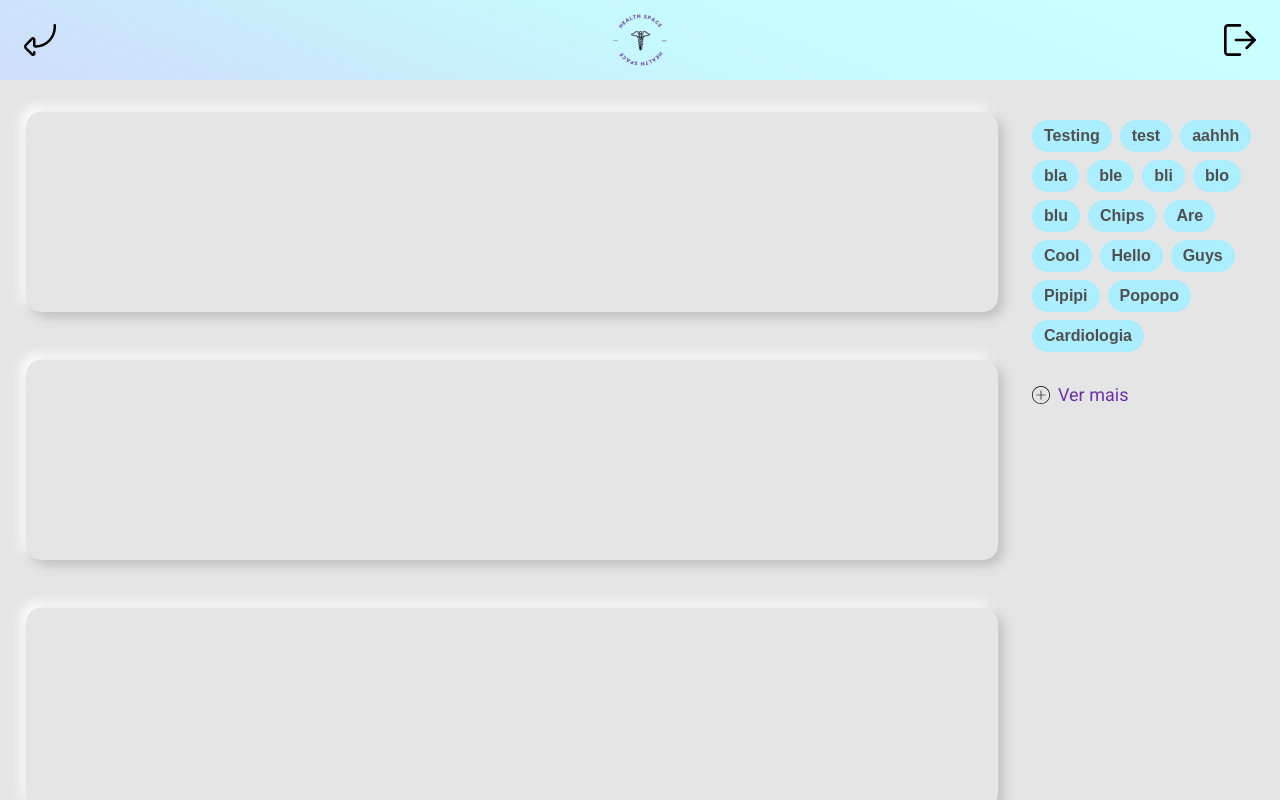
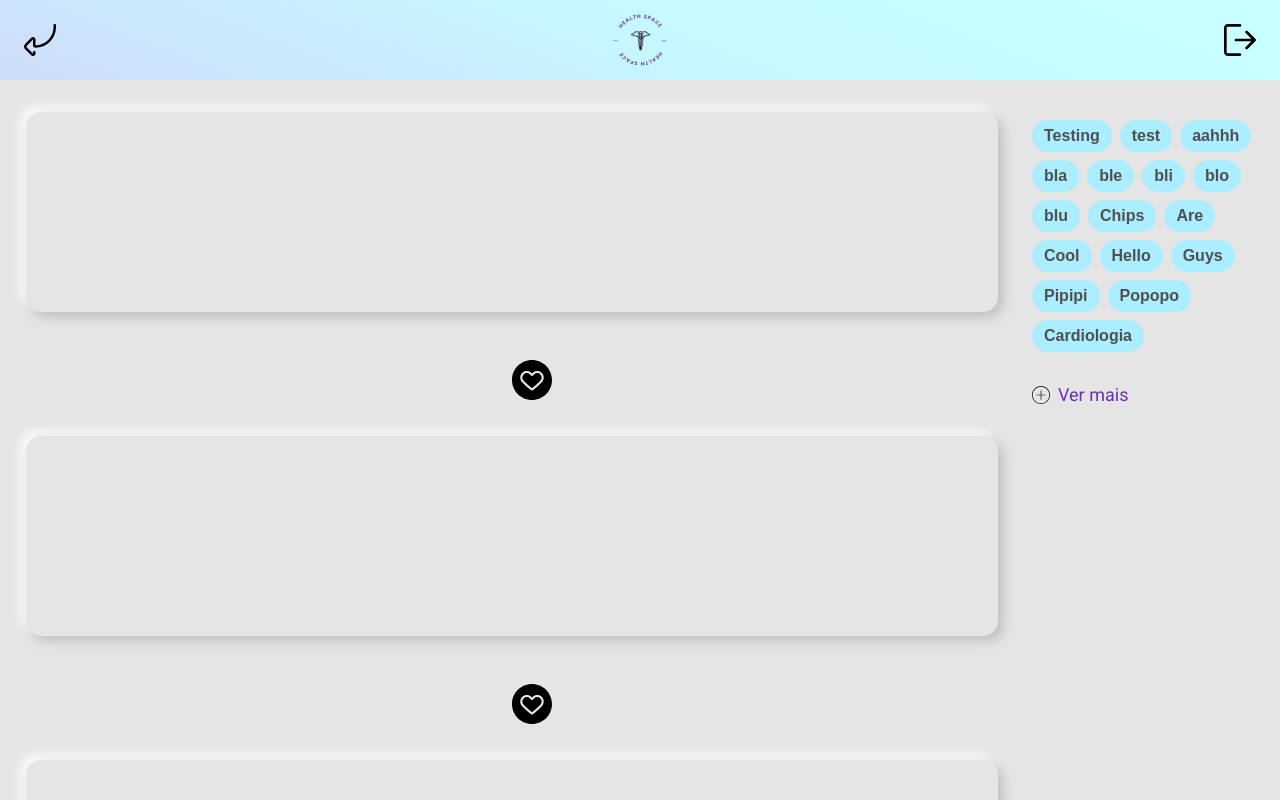
Before and after one commit to Matts-R/healthlab, an Angular app in the folder frontend/: page /favoritos in a window 1280 px wide. Built offline with nearby package versions, Linux system fonts and the light colour scheme; a web font is replaced by a local one.

Commit message:
Adicionando tela post favoritos

```diff
--- a/frontend/src/app/components/favoritos/favoritos.component.css
+++ b/frontend/src/app/components/favoritos/favoritos.component.css
@@ -5,3 +5,40 @@
     display: grid;
     grid-template-columns: 80% auto 0%;
   }
+  .post-card {
+    height: 25vh;
+    width: 95%;
+    margin: 2rem auto 3rem;
+
+    border-radius: 15px;
+    background: #e5e5e5;
+    box-shadow: 5px 5px 12px #bebebe, -5px -5px 12px #ffffff;
+
+    transition: all 0.3s ease-in-out;
+    cursor: pointer;
+  }
+
+  .post-card:hover {
+    border-radius: 15px;
+    background: #e5e5e5;
+    box-shadow: 5px 5px 0px #777777, -5px -5px 0px #ffffff;
+
+    transform: translateY(-0.3rem);
+  }
+  .clickable {
+    cursor: pointer;
+  }
+  .coracao{
+    height: 40px;
+    position: relative;
+    left: 50%;
+  }
+  .post-share {
+    text-align:center;
+    margin-top:-2px;
+    margin-bottom:20px;
+    background:transparent;
+    }
+    .post-share a {
+    display:inline-block;
+    }
--- a/frontend/src/app/components/favoritos/favoritos.component.html
+++ b/frontend/src/app/components/favoritos/favoritos.component.html
@@ -1,7 +1,11 @@
 <main class="home-container">
-    <div class="content">
-      <app-post-card></app-post-card>
-    </div>
+  <div class="post-container">
+    <ng-container *ngFor="let post of posts">
+      <div class="post-card">
+      </div>
+      <img class="coracao clickable"  (click)="teste()" src="./assets/coracao.svg" alt="" />
+    </ng-container>
+  </div>
     <div class="tags">
       <app-tags-card></app-tags-card>
     </div>
--- a/frontend/src/app/components/favoritos/favoritos.component.ts
+++ b/frontend/src/app/components/favoritos/favoritos.component.ts
@@ -6,10 +6,36 @@ import { Component, OnInit } from '@angular/core';
   styleUrls: ['./favoritos.component.css']
 })
 export class FavoritosComponent implements OnInit {
-
+  public posts: Array<any> = [];
   constructor() { }
 
   ngOnInit(): void {
+    this.posts = [
+      {
+        name: 'Bla',
+        quando: 'bli',
+        por: 'kk',
+      },
+      {
+        name: 'Bla',
+        quando: 'bli',
+        por: 'kk',
+      },
+      {
+        name: 'Bla',
+        quando: 'bli',
+        por: 'kk',
+      },
+      {
+        name: 'Bla',
+        quando: 'bli',
+        por: 'kk',
+      },
+    ];
+
+    console.log(this.posts);
   }
-
+  teste():void{
+    alert("Removido dos Favoritos")
+  }
 }
```
